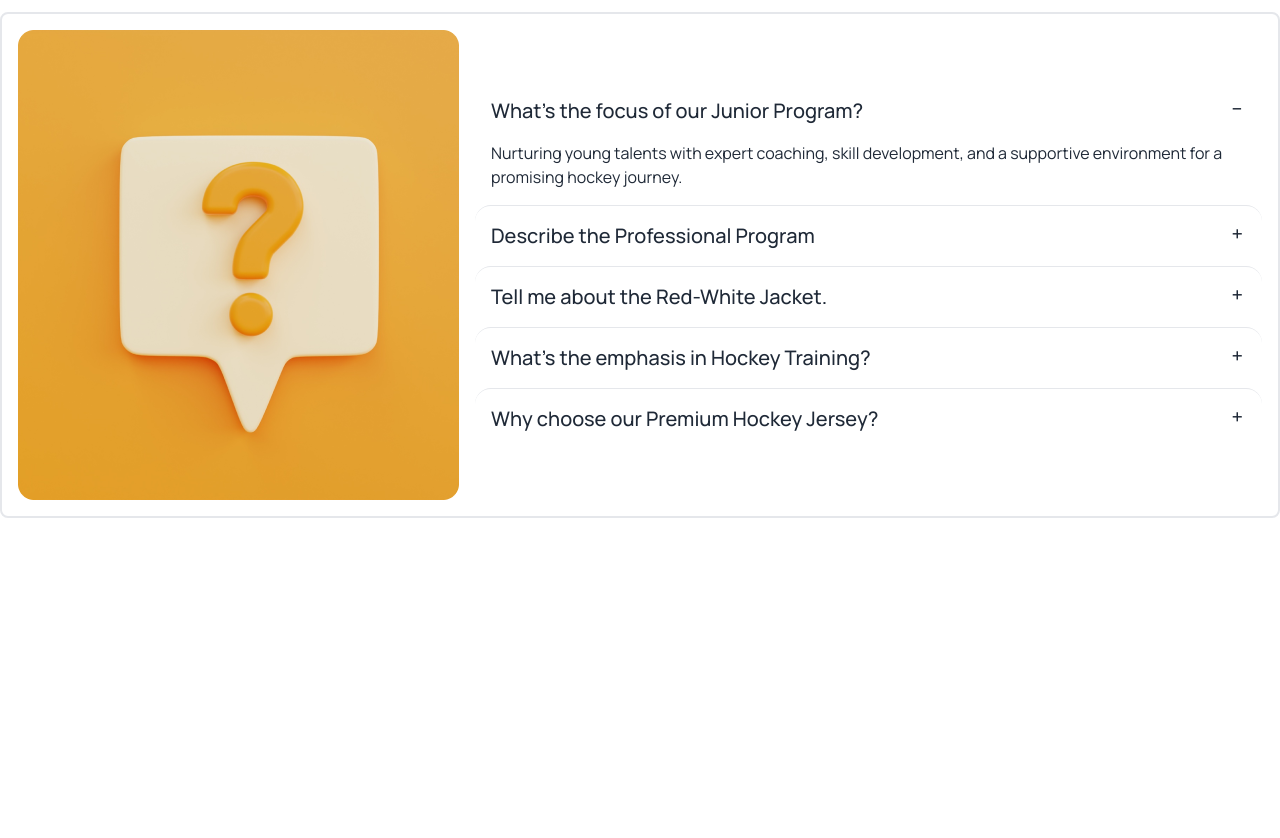
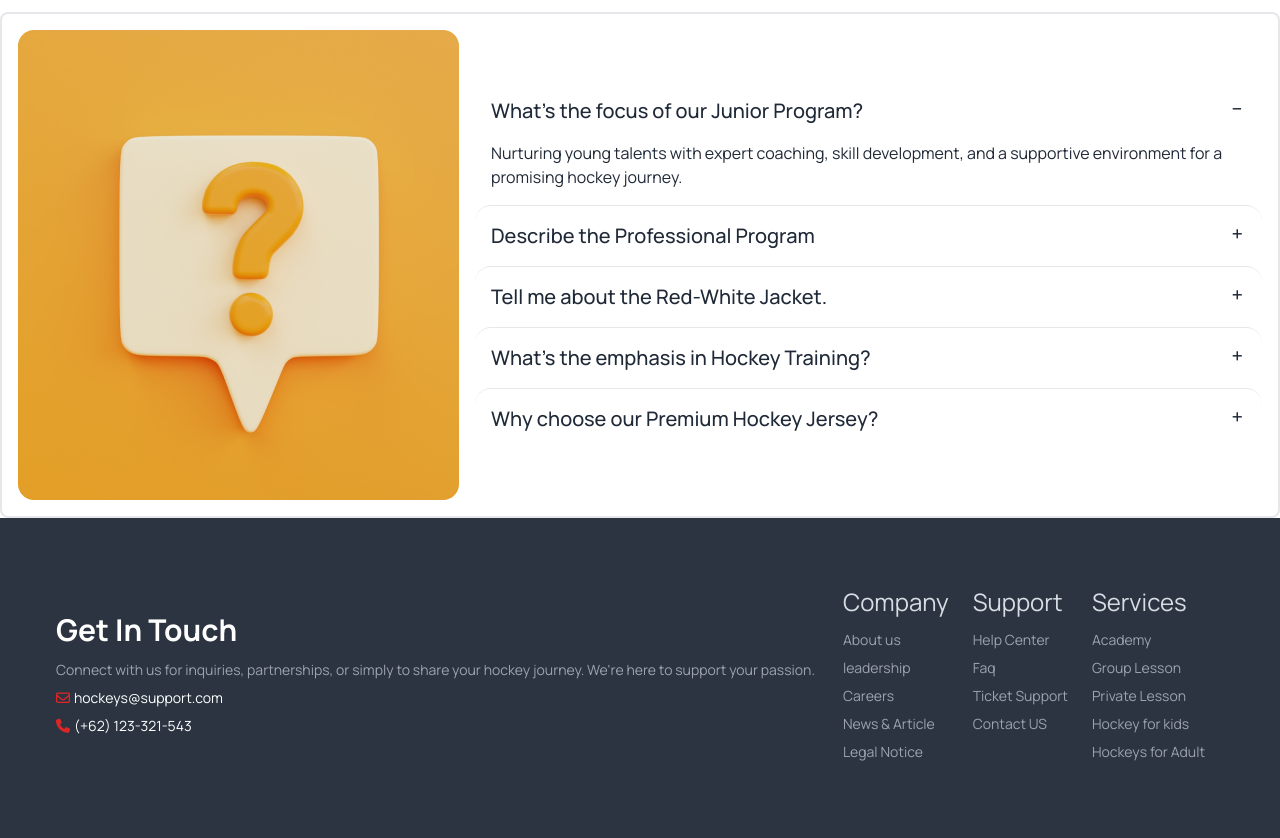
Before and after one commit to Aminul0001/hockeys-a3, a plain HTML site: page index.html in a window 1280 px wide. Shown: the part 3267-4105 px from the top of the page. Before the commit the page ends 3785 px from the top, so only its background shows below. Drawn offline with nearby package versions, Linux system fonts and the light colour scheme.

Commit message:
Footer added

```diff
--- a/index.html
+++ b/index.html
@@ -381,12 +381,62 @@
     </div>
   </div>
 </div>
+</main>
+    <!-- Faq Ends  -->
 
-    </main>
+    <!-- Footer starts -->
+    <footer class="footer p-10 bg-neutral text-neutral-content "> <!-- Footer div -->
 
-    <footer>
+
+        <div class="hero-content flex-col lg:flex-row  "> <!-- hero image div-->
+          <div>
+            <h1 class="text-white font-bold text-3xl pb-3">Get In Touch</h1>
+            <p class="text-gray-400 pb-2">Connect with us for inquiries, partnerships, or simply to share your hockey journey. We're here to support your passion.</p>
+           <p class="pb-2"><span class="text-red-600"><i class="fa-regular fa-envelope"></i></span><span class="text-white pl-1">hockeys@support.com</span></p>
+           <p class="pb-2"><span class="text-red-600"><i class="fa-solid fa-phone"></i></span><span class="text-white pl-1">(+62) 123-321-543</span></p>
+          </div>
+
+          <div class=" sm:grid sm:grid-rows-1 lg:flex justify-evenly"> <!-- hero content div-->
+
+            <div class="p-3">
+              <ul>
+                  <li class="text-2xl font-normal pb-3">Company</li>
+                  <li class="text-gray-400 pb-2">About us</li>
+                  <li class="text-gray-400 pb-2">leadership</li>
+                  <li class="text-gray-400 pb-2">Careers</li>
+                  <li class="text-gray-400 pb-2">News & Article</li>
+                  <li class="text-gray-400 pb-2">Legal Notice</li>
+              </ul>
+            </div>
+
+            <div class="p-3">
+              <ul>
+                  <li class="text-2xl font-normal pb-3">Support</li>
+                  <li class="text-gray-400 pb-2">Help Center</li>
+                  <li class="text-gray-400 pb-2">Faq</li>
+                  <li class="text-gray-400 pb-2">Ticket Support</li>
+                  <li class="text-gray-400 pb-2">Contact US</li>
+              </ul>
+            </div>
+
+            <div class="p-3">
+              <ul>
+                  <li class="text-2xl font-normal pb-3">Services</li>
+                  <li class="text-gray-400 pb-2">Academy</li>
+                  <li class="text-gray-400 pb-2">Group Lesson</li>
+                  <li class="text-gray-400 pb-2">Private Lesson</li>
+                  <li class="text-gray-400 pb-2">Hockey for kids</li>
+                  <li class="text-gray-400 pb-2">Hockeys for Adult</li>
+              </ul>
+            </div>
+
+
+          </div>
+        </div>
+
 
     </footer>
 
+
 </body>
 </html>
```
